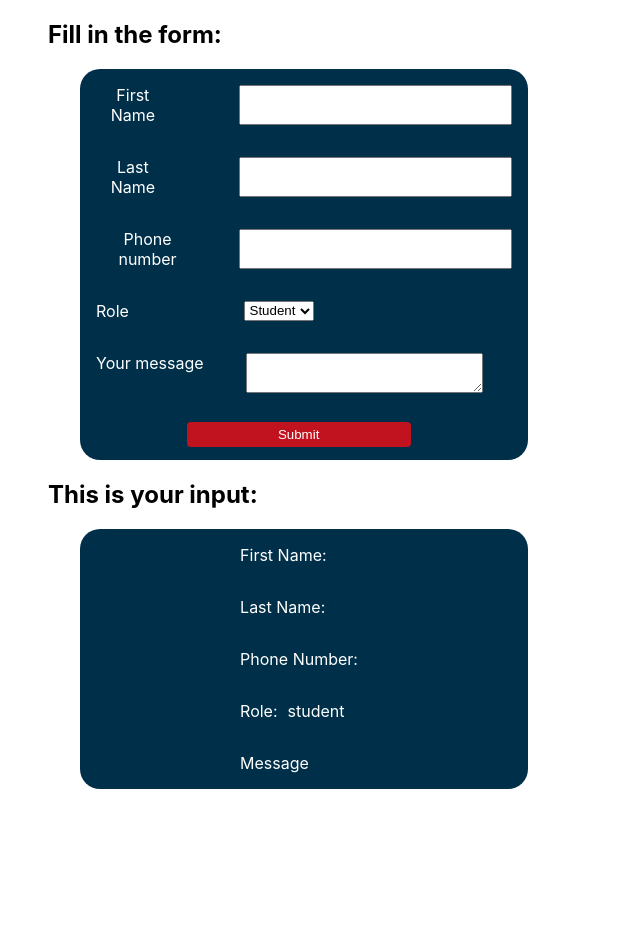
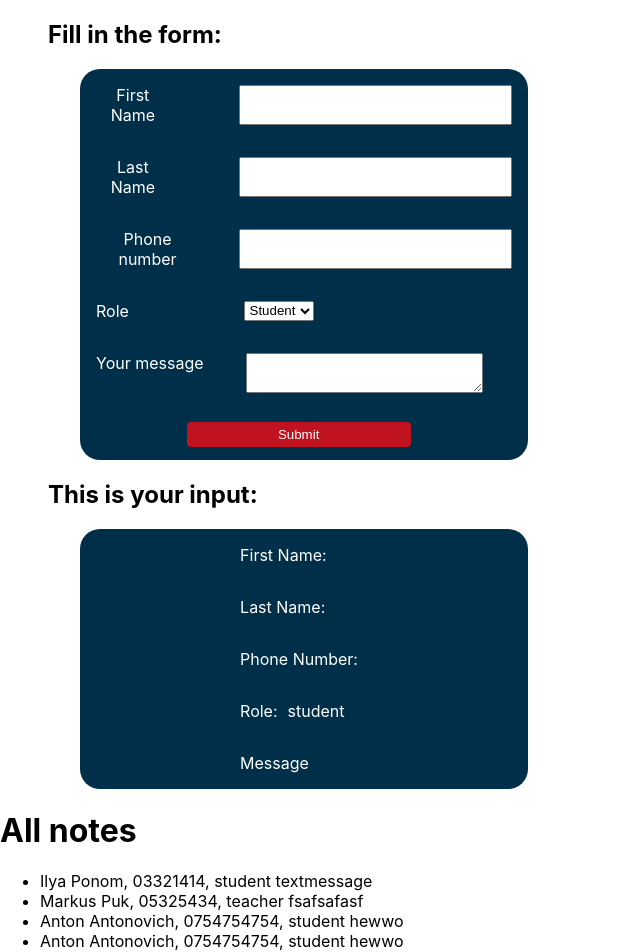
Before and after one commit to IlyaPonomarenko/REACT22S_form, a React (Create React App) app in the folder form/: page / in a window 1280 px wide. Shown: the top 952 px of the page, without its empty margins (0-640 px from the left). Before the commit the page ends 800 px from the top, so only its background shows below. Built offline with nearby package versions, Linux system fonts and the light colour scheme; data requests are answered from the project's data file.

Commit message:
updated with local server

```diff
--- /dev/null
+++ b/form/DB.json
@@ -0,0 +1,35 @@
+{
+  "notes": [{
+    "id": 1,
+    "firstname": "Ilya",
+    "lastname":"Ponom",
+    "phonenum":"03321414",
+    "role":"student",
+    "message":"textmessage"
+  },
+  {
+    "id": 2,
+    "firstname": "Markus",
+    "lastname":"Puk",
+    "phonenum":"05325434",
+    "role":"teacher",
+    "message":"fsafsafasf"
+  },
+  {
+    "id": 3,
+    "firstname": "Anton",
+    "lastname":"Antonovich",
+    "phonenum":"0754754754",
+    "role":"student",
+    "message":"hewwo"
+  },
+  {
+    "id": 4,
+    "firstname": "Anton",
+    "lastname":"Antonovich",
+    "phonenum":"0754754754",
+    "role":"student",
+    "message":"hewwo"
+  }
+]
+}
--- a/form/src/App.jsx
+++ b/form/src/App.jsx
@@ -2,6 +2,7 @@ import "./App.css";
 import Form from "./Form";
 import View from "./View";
 import Popup from "./Popup";
+import Notes from "./Notes";
 import React, { Component } from "react";
 class App extends Component {
   state = {
@@ -54,6 +55,9 @@ class App extends Component {
             role={this.state.role}
             message={this.state.message}
           />
+          <div>
+            <Notes></Notes>
+          </div>
         </div>
         {this.state.showPopup && (
           <Popup
--- /dev/null
+++ b/form/src/Notes.jsx
@@ -0,0 +1,29 @@
+import React, { useState, useEffect } from "react";
+
+const Notes = () => {
+  const [notesDB, setNotesDb] = useState([]);
+  useEffect(() => {
+    const loadData = async () => {
+      const response = await fetch("http://localhost:3001/notes");
+      const json = await response.json();
+
+      setNotesDb(json);
+    };
+    loadData();
+  }, []);
+  return (
+    <div>
+      <h1>All notes</h1>
+      <ul>
+        {notesDB.map((note) => (
+          <li key={note.id}>
+            {note.firstname} {note.lastname}, {note.phonenum}, {note.role}{" "}
+            {note.message}
+          </li>
+        ))}
+      </ul>
+    </div>
+  );
+};
+
+export default Notes;
```
Also changed, not shown: form/package.json (+6 -1 lines), 1 other file (tests, documents, lock files or other folders).
